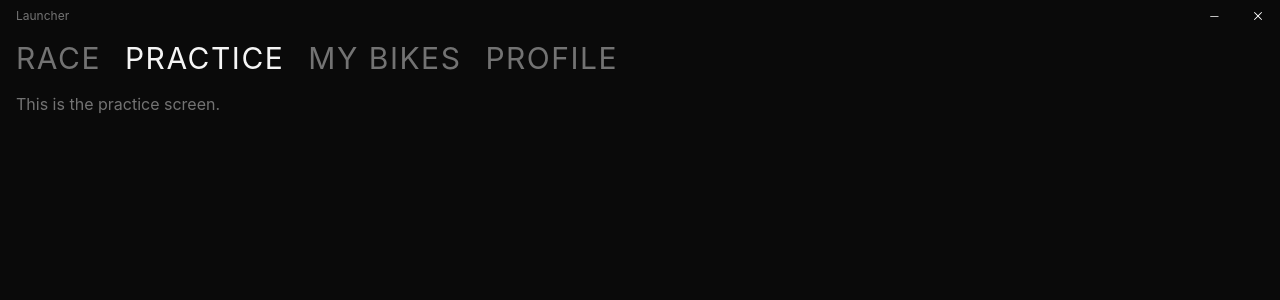
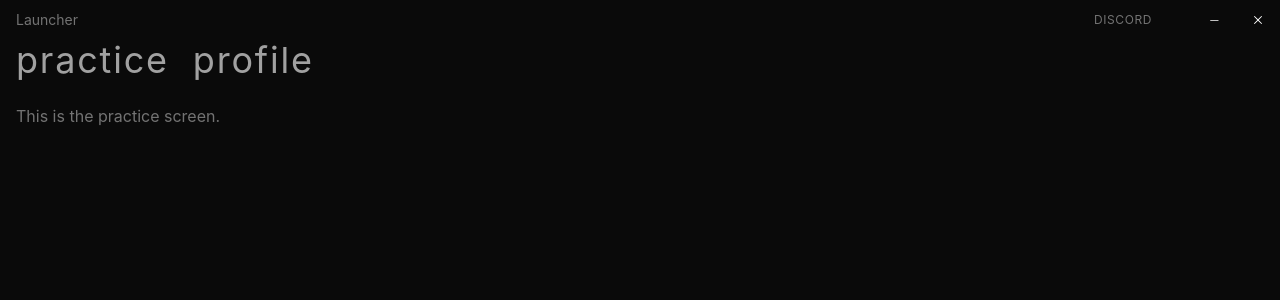
Before and after one commit to gsv-r/launcher, a React (Vite) app: page / in a window 1280 px wide. Shown: the top 300 px of the page. Built offline with nearby package versions, Linux system fonts and the light colour scheme.

Commit message:
configure routes

```diff
--- a/package.json
+++ b/package.json
@@ -26,7 +26,8 @@
     "@electron-toolkit/preload": "^3.0.2",
     "@electron-toolkit/utils": "^4.0.0",
     "electron-updater": "^6.3.9",
-    "react-icons": "^5.7.0"
+    "react-icons": "^5.7.0",
+    "react-router-dom": "^7.18.2"
   },
   "devDependencies": {
     "@electron-toolkit/tsconfig": "^2.0.0",
--- a/src/main/index.ts
+++ b/src/main/index.ts
@@ -5,8 +5,8 @@ import { electronApp, optimizer, is } from '@electron-toolkit/utils';
 function createWindow(): void {
   // Create the browser window.
   const mainWindow = new BrowserWindow({
-    width: 1380,
-    height: 900,
+    width: 1478,
+    height: 950,
     resizable: false,
     maximizable: false,
     fullscreenable: false,
--- a/src/renderer/src/App.tsx
+++ b/src/renderer/src/App.tsx
@@ -1,7 +1,7 @@
-import { Practice } from './screens/practice';
+import { AppRouter } from "./routes";
 
 export default function App(): React.JSX.Element {
   return (
-    <Practice />
-  );
+    <AppRouter />
+  )
 }
--- a/src/renderer/src/components/frame/navbar.tsx
+++ b/src/renderer/src/components/frame/navbar.tsx
@@ -1,10 +1,16 @@
+import { Link } from 'react-router-dom'
+
 export default function NavBar() {
   return (
-    <nav className="z-10 px-4 py-2 mb-2 flex items-center gap-6 text-3xl uppercase text-neutral-500 tracking-wider lowercase">
-      <p className="no-drag text-neutral-500 cursor-pointer">race</p>
-      <p className="no-drag text-neutral-100 cursor-pointer">practice</p>
-      <p className="no-drag text-neutral-500 cursor-pointer">my bikes</p>
-      <p className="no-drag text-neutral-500 cursor-pointer">profile</p>
+    <nav className="z-10 px-4 mb-6 flex items-center gap-6 text-4xl tracking-wider lowercase">
+      {/* <p className="no-drag text-neutral-500 cursor-pointer">race</p> */}
+      <Link to="/" className="no-drag text-neutral-400 cursor-pointer">
+        practice
+      </Link>
+      {/* <p className="no-drag text-neutral-500 cursor-pointer">my bikes</p> */}
+      <Link to="/profile" className="no-drag text-neutral-400 cursor-pointer">
+        profile
+      </Link>
     </nav>
   )
 }
--- a/src/renderer/src/components/frame/titlebar.tsx
+++ b/src/renderer/src/components/frame/titlebar.tsx
@@ -15,13 +15,14 @@ export default function TitleBar() {
 
   return (
     <div className="flex drag-region items-center justify-between relative z-10">
-      <p className="text-neutral-500 text-xs capitalize ml-4">launcher</p>
+      <p className="text-neutral-500 text-sm capitalize ml-4 ">launcher</p>
       <div className="flex items-center no-drag">
+        <button className="text-neutral-500 text-xs uppercase mr-10 tracking-wider cursor-pointer">discord</button>
         {WINDOW_CONTROLS.map(({ action, icon, danger }) => (
           <button
             key={action}
             onClick={() => handleControlClick(action)}
-            className={`h-8 px-4 flex items-center text-white no-drag ${
+            className={`h-10 px-4 flex items-center text-white no-drag ${
               danger ? 'hover:bg-red-600' : 'hover:bg-neutral-800'
             }`}
           >
--- /dev/null
+++ b/src/renderer/src/routes/index.tsx
@@ -0,0 +1,12 @@
+import { createHashRouter, RouterProvider } from 'react-router-dom'
+import Practice from '../screens/practice'
+import Profile from '../screens/profile'
+
+const router = createHashRouter([
+  { path: '/', element: <Practice /> },
+  { path: '/profile', element: <Profile /> },
+])
+
+export function AppRouter() {
+  return <RouterProvider router={router} />
+}
--- a/src/renderer/src/screens/practice.tsx
+++ b/src/renderer/src/screens/practice.tsx
@@ -1,6 +1,6 @@
 import Layout from "../components/frame/layout";
 
-export function Practice(): React.JSX.Element {
+export default function Practice(): React.JSX.Element {
   return (
     <Layout>
       <p className="text-neutral-500 text-md">This is the practice screen.</p>
--- /dev/null
+++ b/src/renderer/src/screens/profile.tsx
@@ -0,0 +1,9 @@
+import Layout from "../components/frame/layout";
+
+export default function Profile(): React.JSX.Element {
+  return (
+    <Layout>
+      <p className="text-neutral-500 text-md">This is the profile screen.</p>
+    </Layout>
+  );
+}
```
Also changed, not shown: 1 other file (tests, documents, lock files or other folders).
